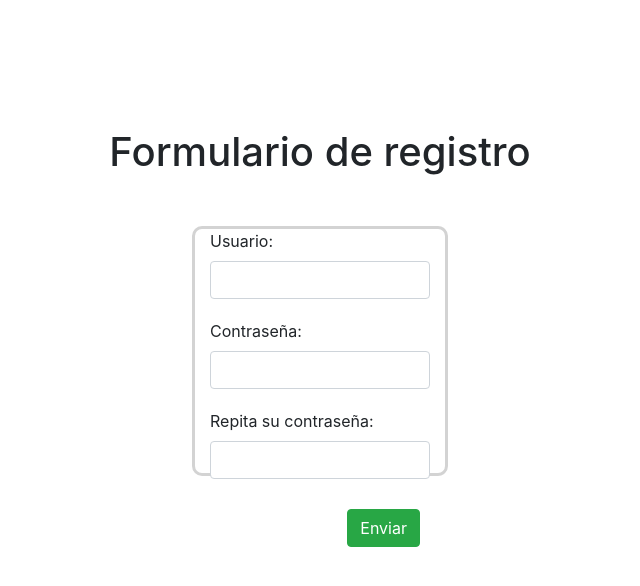
After one commit to EPaoloni/TP-PW2, a PHP site: page /registro.php in a window 1280 px wide. The commit adds this page. Shown: the top 586 px of the page, without its empty margins (320-960 px from the left). Run offline with PHP 8.4, Linux system fonts and the light colour scheme.

Commit message:
Simplifico el manejo de login y registro por el momento

```diff
--- a/Vistas/login.html
+++ b/login.php
@@ -1,3 +1,9 @@
+<?php
+
+
+
+?>
+
 <!DOCTYPE html>
 <html lang="en">
 <head>
--- /dev/null
+++ b/registro.php
@@ -0,0 +1,28 @@
+<!DOCTYPE html>
+<html lang="en">
+<head>
+    <meta charset="UTF-8">
+    <meta name="viewport" content="width=device-width, initial-scale=1.0">
+    <meta http-equiv="X-UA-Compatible" content="ie=edge">
+    <title>Registro</title>
+
+    <script src="../StaticContent/jquery-3.4.1.min.js"></script>
+    <script src="../StaticContent/bootstrap-4.3.1-dist/js/bootstrap.js"></script>
+    <link rel="stylesheet" href="../StaticContent/bootstrap-4.3.1-dist/css/bootstrap.css">
+    <link rel="stylesheet" href="../StaticContent/css/style-login.css">
+</head>
+<body>
+    <h1 id="login-title" class="text-center">Formulario de registro</h1>
+    <div id="login-container" class="container">
+        <form action="" method="post">
+            <label for="username">Usuario: </label>
+            <input class="form-control col-xs-12" type="text" name="username" id="username">
+            <label for="password">Contraseña: </label>
+            <input class="form-control col-xs-12" type="password" name="password" id="password">
+            <label for="password">Repita su contraseña: </label>
+            <input class="form-control col-xs-12" type="password-repetido" id="password-repetido">
+            <input id="submit-button" class="btn btn-success float-right" type="submit" value="Enviar">
+        </form>
+    </div>
+</body>
+</html>
```
Also changed, not shown: index.php (added, +24 -0 lines).
